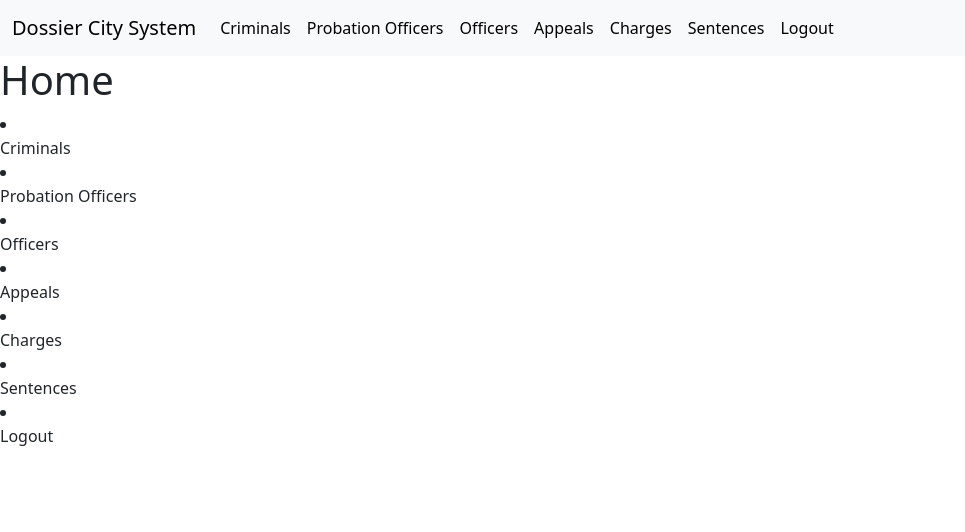
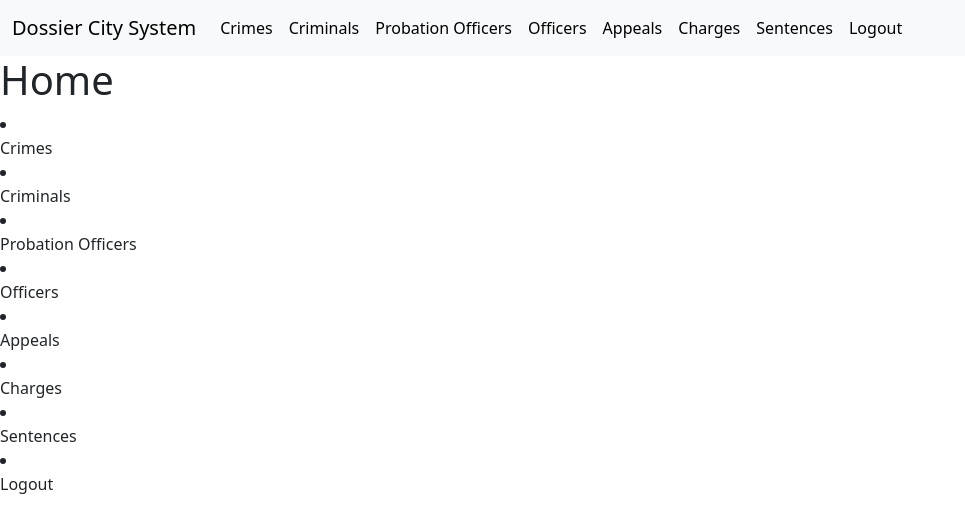
Before and after one commit to andylin2004/CSUY-3083-Project, a plain HTML site: page templates/home.html in a window 1280 px wide. Shown: the whole page, without its empty margins (0-965 px from the left). Drawn offline with nearby package versions, Linux system fonts and the light colour scheme.

Commit message:
navbar adjustments

```diff
--- a/templates/home.html
+++ b/templates/home.html
@@ -12,6 +12,9 @@
             </button>
             <div class="collapse navbar-collapse" id="navbarSupportedContent">
             <ul class="navbar-nav me-auto mb-2 mb-lg-0">
+                <li class="nav-item">
+                    <a class="nav-link active" aria-current="page" href="crimes">Crimes</a>
+                </li>
                 <li class="nav-item">
                     <a class="nav-link active" aria-current="page" href="criminals">Criminals</a>
                 </li>
@@ -39,6 +42,9 @@
         </nav>
         <h1>Home</h1>
         <li class="nav-item">
+            <a class="nav-link active" aria-current="page" href="crimes">Crimes</a>
+        </li>
+        <li class="nav-item">
             <a class="nav-link active" aria-current="page" href="criminals">Criminals</a>
         </li>
         <li class="nav-item">
```
Also changed, not shown: templates/appeals.html (+3 -0 lines), templates/charges.html (+3 -0 lines), templates/crimes.html (+3 -0 lines), templates/criminals.html (+3 -0 lines), templates/officers.html (+3 -0 lines), templates/probation_officers.html (+3 -0 lines), templates/sentences.html (+3 -0 lines).
